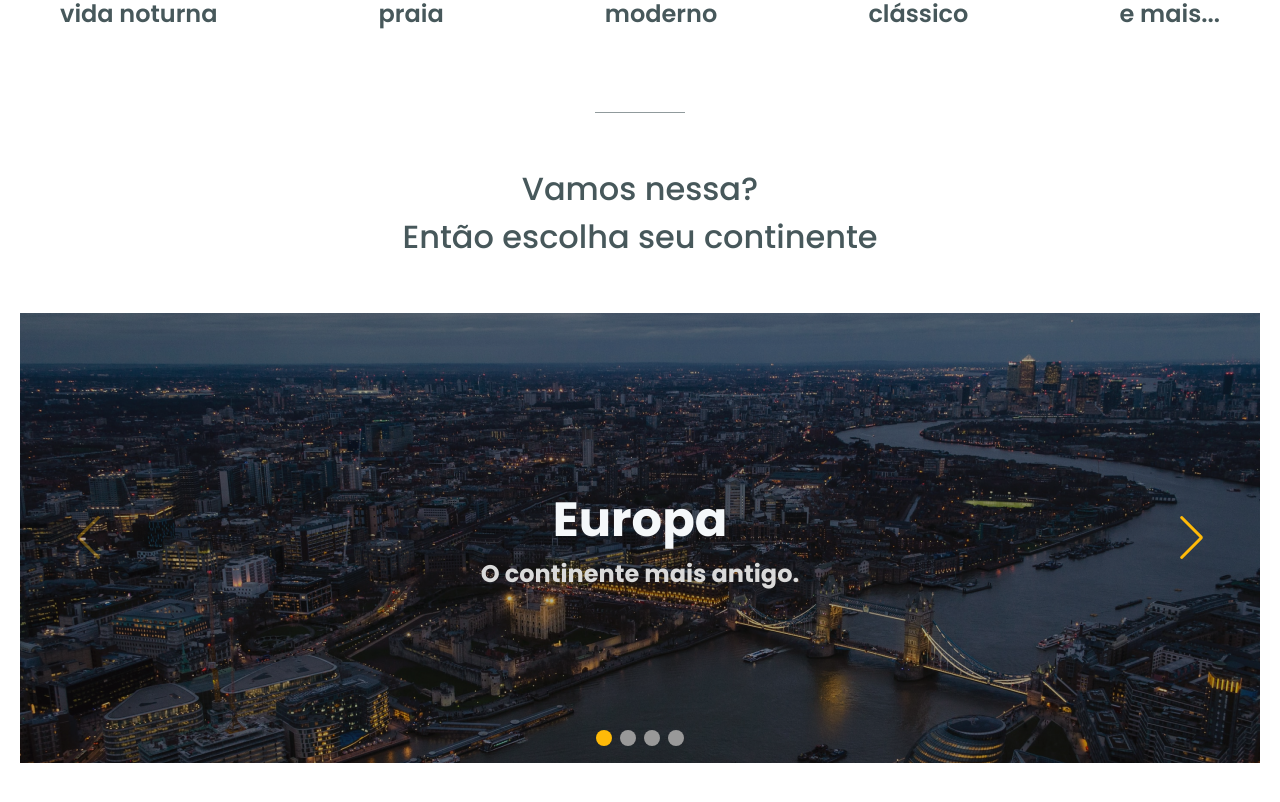
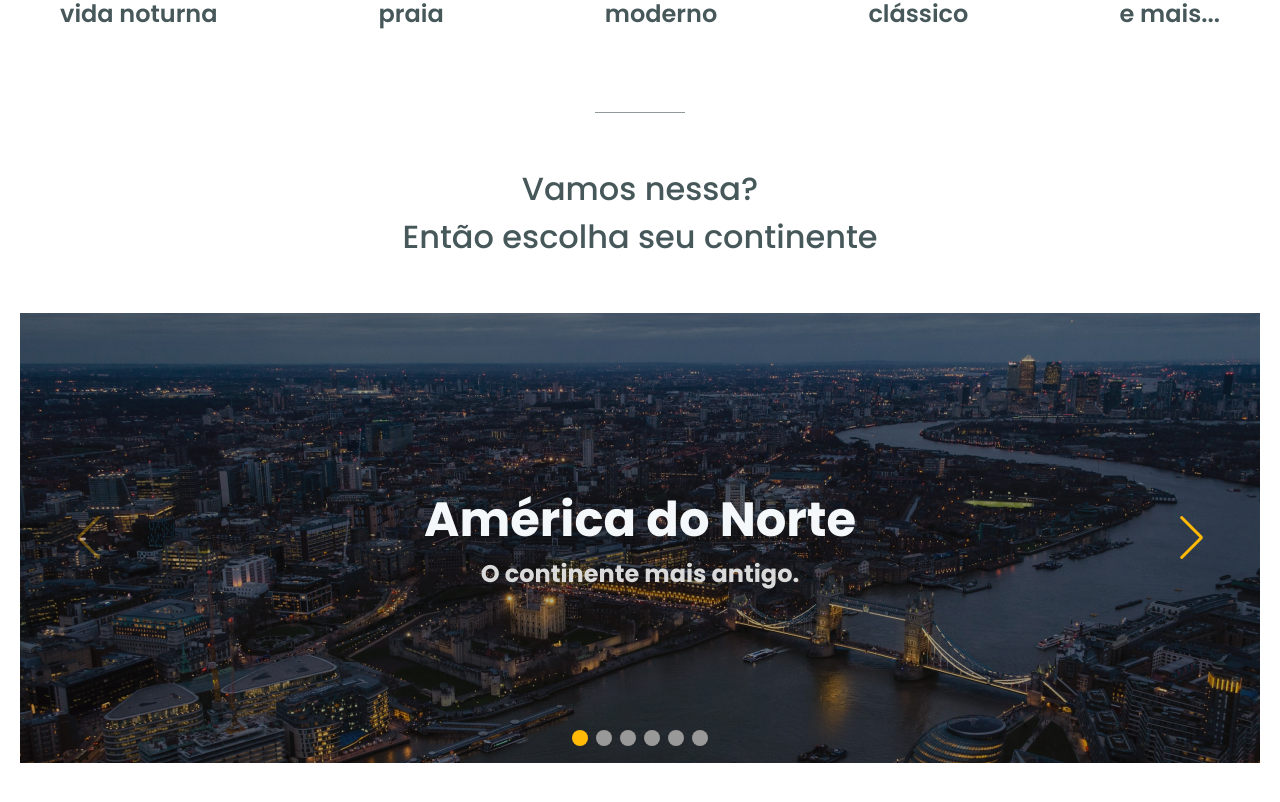
Before and after one commit to fellipefreiire/ignite-reactjs-chapter4-challenge1, a Next.js app: page / in a window 1280 px wide. Shown: the part 662-1464 px from the top of the page. Built offline with nearby package versions, Linux system fonts and the light colour scheme.

Commit message:
few todos left

```diff
--- a/src/components/Banner/index.tsx
+++ b/src/components/Banner/index.tsx
@@ -7,7 +7,7 @@ export const Banner: React.FC = (): JSX.Element => {
       <Flex justifyContent='space-between'>
         <Box pt='80px' h='265' w='524px' boxSizing='border-box'>
           <Text fontSize='36' fontWeight='500' color='light.headings'>
-            5 continentes, <br />
+            6 continentes, <br />
             infinitas possibilidades.
           </Text>
           <Text fontSize='20' fontWeight='300' color='light.info' mt='20px'>
--- /dev/null
+++ b/src/components/Carousel/continentsInfo.ts
@@ -0,0 +1,39 @@
+//TODO: fix continent background image and description
+export const continentsInfo = [
+  {
+    name: 'América do Norte',
+    description: 'O continente mais antigo.',
+    bgImageUrl: '/europe.png',
+    pageUrl: '/america-do-norte'
+  },
+  {
+    name: 'América do Sul',
+    description: 'O continente mais antigo.',
+    bgImageUrl: '/europe.png',
+    pageUrl: '/america-do-sul'
+  },
+  {
+    name: 'Ásia',
+    description: 'O continente mais antigo.',
+    bgImageUrl: '/europe.png',
+    pageUrl: '/asia'
+  },
+  {
+    name: 'África',
+    description: 'O continente mais antigo.',
+    bgImageUrl: '/europe.png',
+    pageUrl: '/africa'
+  },
+  {
+    name: 'Europa',
+    description: 'O continente mais antigo.',
+    bgImageUrl: '/europe.png',
+    pageUrl: '/europa'
+  },
+  {
+    name: 'Oceania',
+    description: 'O continente mais antigo.',
+    bgImageUrl: '/europe.png',
+    pageUrl: '/oceania'
+  },
+]
--- a/src/components/Carousel/index.tsx
+++ b/src/components/Carousel/index.tsx
@@ -4,8 +4,12 @@ import { Navigation, Pagination } from 'swiper'
 import 'swiper/css'
 import 'swiper/css/navigation'
 import 'swiper/css/pagination'
+import { useRouter } from 'next/dist/client/router'
+import { continentsInfo } from './continentsInfo'
 
 export const Carousel: React.FC = (): JSX.Element => {
+  const router = useRouter()
+
   return (
     <Box w='1240px' h='450px' m='auto' mb='40px'>
       <Swiper
@@ -16,30 +20,23 @@ export const Carousel: React.FC = (): JSX.Element => {
         modules={[Navigation, Pagination]}
         slidesPerView={1}
       >
-        {/* TODO: missing route to pages */}
-        <SwiperSlide>
+        {continentsInfo.map(continent => (
+          <SwiperSlide key={continent.name}>
             <Flex
               justifyContent='center'
               alignItems='center'
               flexDirection='column'
               h='450px'
-            bgImage={"url('/europe.png')"}
+              bgImage={`url('${continent.bgImageUrl}')`}
+              onClick={() => router.push(`${continent.pageUrl}`)}
             >
               <Box textAlign='center'>
-              <Text fontSize='48px' fontWeight='700' color='light.text'>Europa</Text>
-              <Text fontSize='24px' fontWeight='700' color='light.info'>O continente mais antigo.</Text>
+                <Text fontSize='48px' fontWeight='700' color='light.text'>{continent.name}</Text>
+                <Text fontSize='24px' fontWeight='700' color='light.info'>{continent.description}</Text>
               </Box>
             </Flex>
           </SwiperSlide>
-        <SwiperSlide>
-          <Box h='450px' bgSize='cover' bgImage={"url('/northAmerica.jpg')"}></Box>
-        </SwiperSlide>
-        <SwiperSlide>
-          <Box h='450px' bgImage={"url('/europe.png')"}></Box>
-        </SwiperSlide>
-        <SwiperSlide>
-          <Box h='450px' bgImage={"url('/europe.png')"}></Box>
-        </SwiperSlide>
+        ))}
       </Swiper>
     </Box>
   )
--- a/src/components/ContinentCities/index.tsx
+++ b/src/components/ContinentCities/index.tsx
@@ -19,7 +19,7 @@ export const ContinentCities: React.FC<ContinentCitiesProps> = ({ cities }): JSX
         Cidades +100
       </Heading>
 
-      <Flex css={{ gap: '45px' }} wrap='wrap'>
+      <Flex mt='40px' css={{ gap: '45px' }} wrap='wrap'>
         {cities?.map(city => (
           <Flex direction="column" key={city.name} w='256px' h='279px' >
             <Image src={city.cityPhotoUrl} width={256} height={173} alt={city.name} />
--- a/src/components/Header/index.tsx
+++ b/src/components/Header/index.tsx
@@ -1,4 +1,5 @@
 import { Box, Flex } from '@chakra-ui/react'
+import { useRouter } from 'next/dist/client/router'
 import Image from 'next/image'
 import { MdOutlineArrowBackIosNew } from 'react-icons/md'
 
@@ -7,6 +8,8 @@ interface HeaderProps {
 }
 
 export const Header: React.FC<HeaderProps> = ({ isHome }): JSX.Element => {
+  const router = useRouter()
+
   return (
     <>
       {isHome && <Flex
@@ -34,8 +37,7 @@ export const Header: React.FC<HeaderProps> = ({ isHome }): JSX.Element => {
         pl='140px'
         pr='140px'
       >
-        {/* TODO: missing back to home function */}
-        <MdOutlineArrowBackIosNew />
+        <MdOutlineArrowBackIosNew onClick={() => { router.push('/') }} />
 
         <Box mr='488px'>
           <Image
--- a/src/utils/continentsInfo.ts
+++ b/src/utils/continentsInfo.ts
@@ -1,3 +1,4 @@
+//TODO: finish continents info
 export const continentDescriptions = [
   {
     name: 'europe',
```
Also changed, not shown: src/pages/africa.tsx (added, +22 -0 lines), src/pages/america-do-norte.tsx (added, +22 -0 lines), src/pages/america-do-sul.tsx (added, +22 -0 lines), src/pages/asia.tsx (added, +22 -0 lines), src/pages/oceania.tsx (added, +22 -0 lines). Lines whose indentation alone changed are shown as unchanged.
